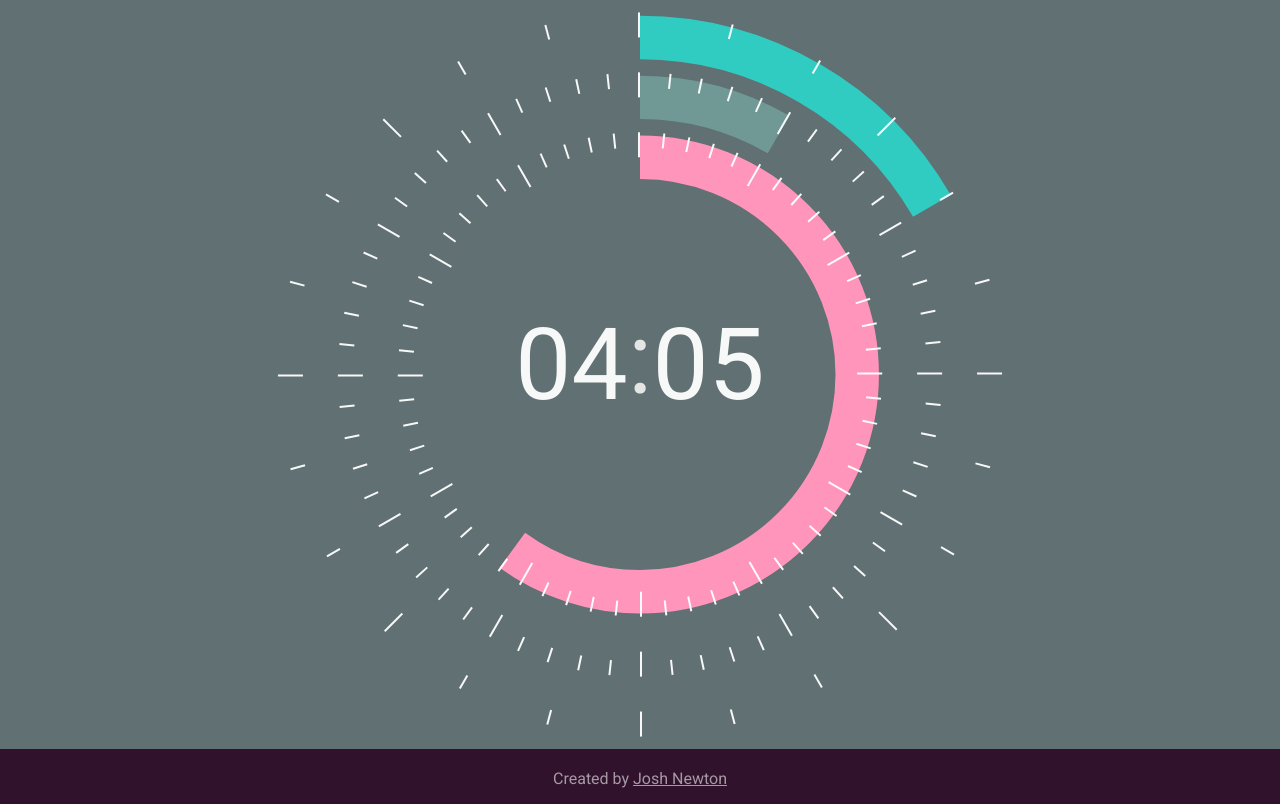
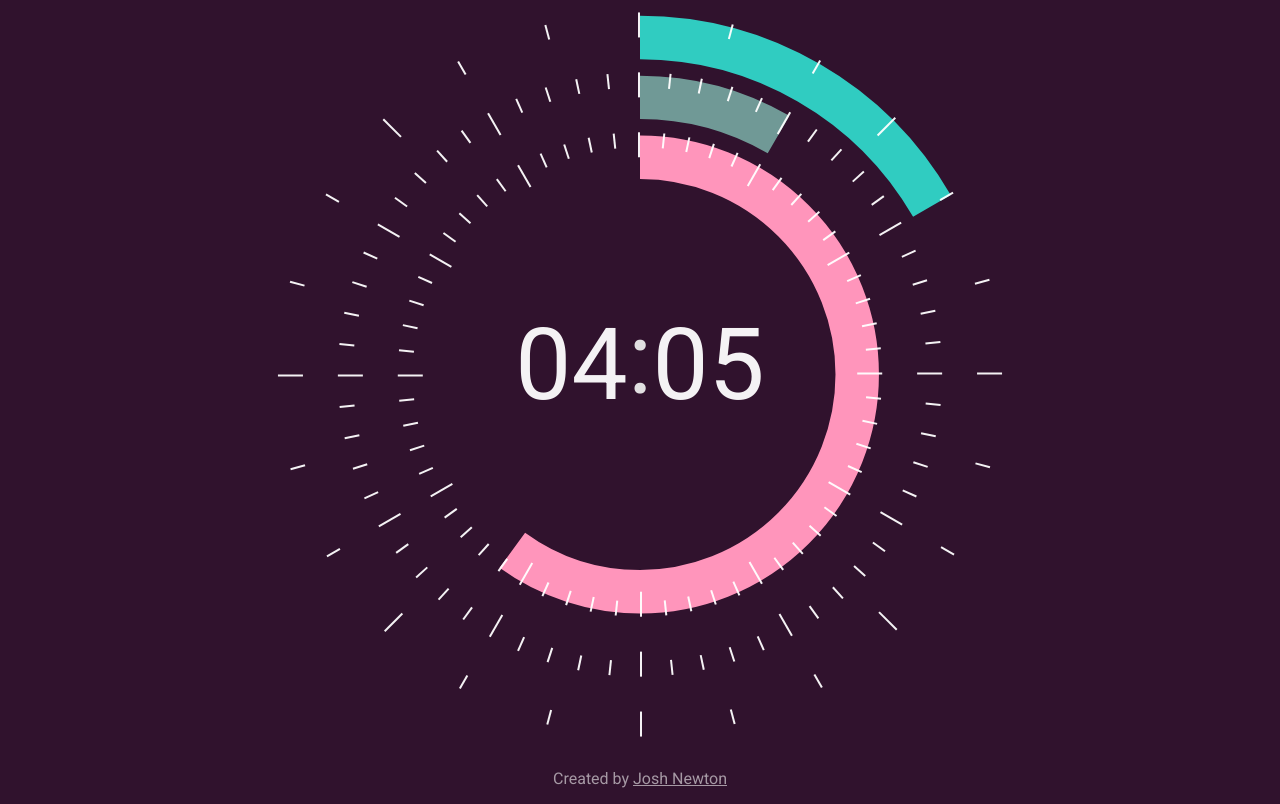
Before and after one commit to imjoshnewton/Canvas-Clock, a website: page docs/index.html in a window 1280 px wide. Drawn offline with nearby package versions, Linux system fonts and the light colour scheme; files that its build step writes are made by us from their sources.

Commit message:
fix canvas background

```diff
--- a/source/scss/main.scss
+++ b/source/scss/main.scss
@@ -45,5 +45,5 @@ p {
 
 canvas {
   animation-delay: $animation-time-3;
-  background: $grey;
+  background: $background;
 }
```
